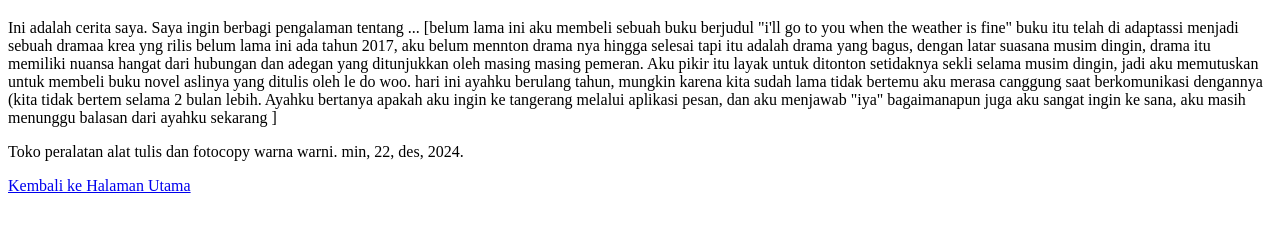
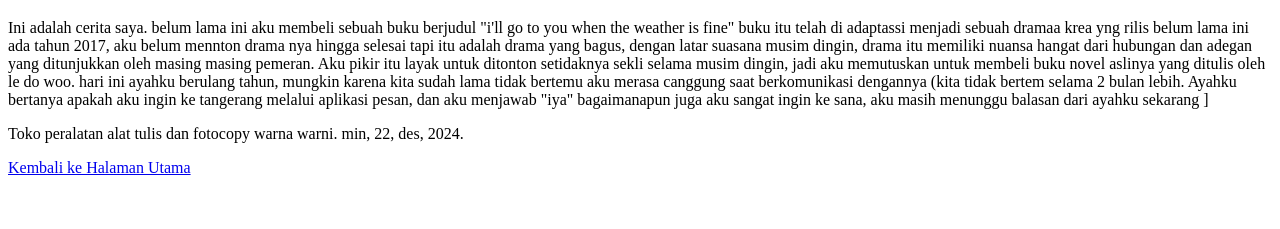
Before and after one commit to haveaGOODDAYS/MyGOODDAYS, a plain HTML site: page story 22 desember 2024.html in a window 1280 px wide. Shown: the part 61-290 px from the top of the page. Drawn offline with Linux system fonts and the light colour scheme.

Commit message:
Update story 22 desember 2024.html

```diff
--- a/story 22 desember 2024.html
+++ b/story 22 desember 2024.html
@@ -8,8 +8,7 @@
 <body>
     <h1>Cerita Tentang Pengalaman Saya</h1>
     <p>
-        Ini adalah cerita saya. Saya ingin berbagi pengalaman tentang ...
-        [belum lama ini aku membeli sebuah buku berjudul "i'll go to you when the weather is fine" buku itu telah di adaptassi menjadi sebuah dramaa krea yng rilis belum lama ini ada tahun 2017, aku belum mennton drama nya hingga selesai tapi itu adalah drama yang bagus, dengan latar suasana musim dingin, drama itu memiliki nuansa hangat dari hubungan dan adegan yang ditunjukkan oleh masing masing pemeran. Aku pikir itu layak untuk ditonton setidaknya sekli selama musim dingin, jadi aku memutuskan untuk membeli buku novel aslinya yang ditulis oleh le do woo. hari ini ayahku berulang tahun, mungkin karena kita sudah lama tidak bertemu aku merasa canggung saat berkomunikasi dengannya (kita tidak bertem selama 2 bulan lebih. Ayahku bertanya apakah  aku  ingin ke tangerang melalui aplikasi  pesan, dan aku menjawab "iya" bagaimanapun juga aku sangat ingin ke sana, aku masih menunggu  balasan dari ayahku sekarang ]
+        Ini adalah cerita saya. belum lama ini aku membeli sebuah buku berjudul "i'll go to you when the weather is fine" buku itu telah di adaptassi menjadi sebuah dramaa krea yng rilis belum lama ini ada tahun 2017, aku belum mennton drama nya hingga selesai tapi itu adalah drama yang bagus, dengan latar suasana musim dingin, drama itu memiliki nuansa hangat dari hubungan dan adegan yang ditunjukkan oleh masing masing pemeran. Aku pikir itu layak untuk ditonton setidaknya sekli selama musim dingin, jadi aku memutuskan untuk membeli buku novel aslinya yang ditulis oleh le do woo. hari ini ayahku berulang tahun, mungkin karena kita sudah lama tidak bertemu aku merasa canggung saat berkomunikasi dengannya (kita tidak bertem selama 2 bulan lebih. Ayahku bertanya apakah  aku  ingin ke tangerang melalui aplikasi  pesan, dan aku menjawab "iya" bagaimanapun juga aku sangat ingin ke sana, aku masih menunggu  balasan dari ayahku sekarang ]
     </p>
     <p>
         Toko peralatan alat tulis dan fotocopy warna warni. min, 22, des, 2024.
```
